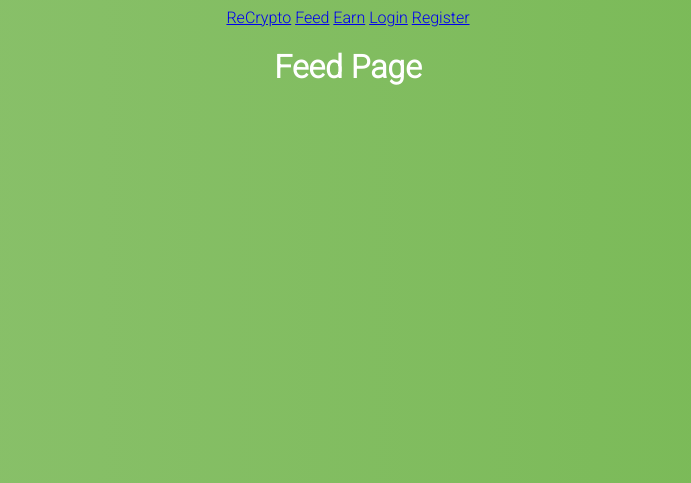
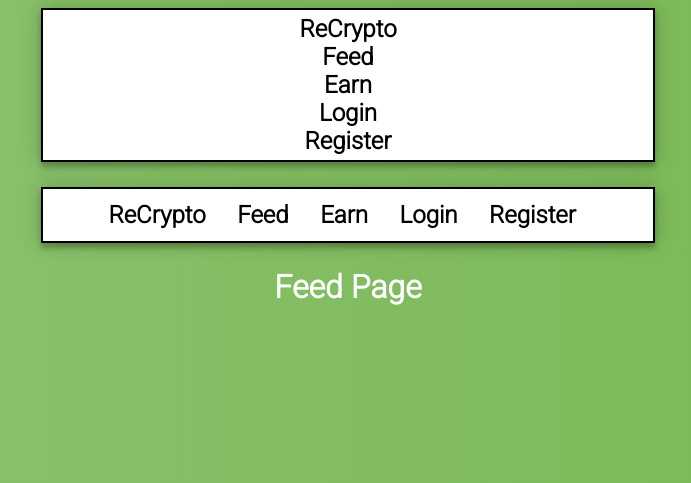
Before and after one commit to lukew3/ReCrypto, a Flask app: page /feed in a window 1280 px wide. Shown: the top 483 px of the page, without its empty margins (292-983 px from the left). Run offline with Flask 2, Linux system fonts and the light colour scheme.

Commit message:
Update feed.html

```diff
--- a/recrypto/templates/feed.html
+++ b/recrypto/templates/feed.html
@@ -4,8 +4,50 @@
 {% endblock script %}
 
 {% block style %}
+<style>
+nav{
+	text-align:center;
+	font-size:1.5em;
+    border:2px solid black;
+    background-color:white;
+	font-weight: bold;
+    position: relative;
+    z-index: 1;
+    max-width: 600px;
+    margin: 0 auto 25px;
+    padding: 5px;
+    text-align: center;
+    box-shadow: 0 0 20px 0 rgba(0, 0, 0, 0.2), 0 5px 5px 0 rgba(0, 0, 0, 0.24);
+}
+nav a:link  {color:black;}
+nav a:visited{color:#4CAF50}
+nav a:hover {color:green;}
+nav ul{
+    list-style-type:none;
+	margin:0;
+	padding:0;
+}
+nav li{
+    display:inline-block;
+    padding:7px;
+
+}
+nav a{
+	text-decoration:none;
+	display:block;
+	margin:0;
+	padding:0;
+}
+</style>
 {% endblock style %}
 
 {% block content %}
+ <nav><ul>
+            <li><a href="https://recrypto.herokuapp.com/landing">ReCrypto</a></li> &nbsp;
+            <li><a href="https://recrypto.herokuapp.com/feed">Feed</a></li> &nbsp;
+            <li><a href="https://recrypto.herokuapp.com/earn">Earn</a></li> &nbsp;
+            <li><a href="https://recrypto.herokuapp.com/login">Login</a></li> &nbsp;
+            <li><a href="https://recrypto.herokuapp.com/register">Register</a></li> &nbsp;
+                 </ul></nav>
 <h1>Feed Page</h1>
 {% endblock content %}
```
